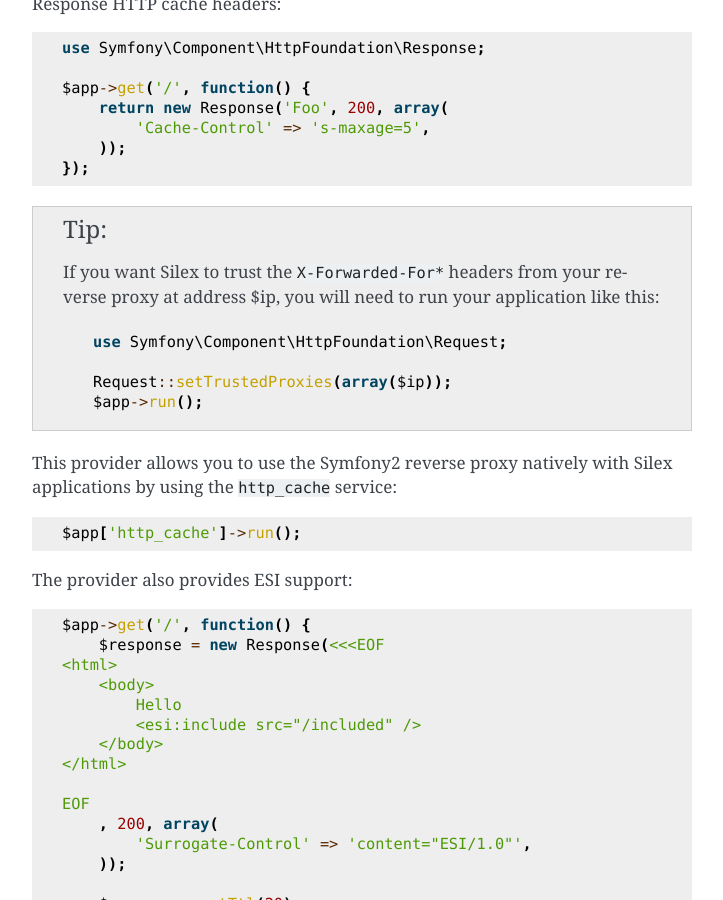
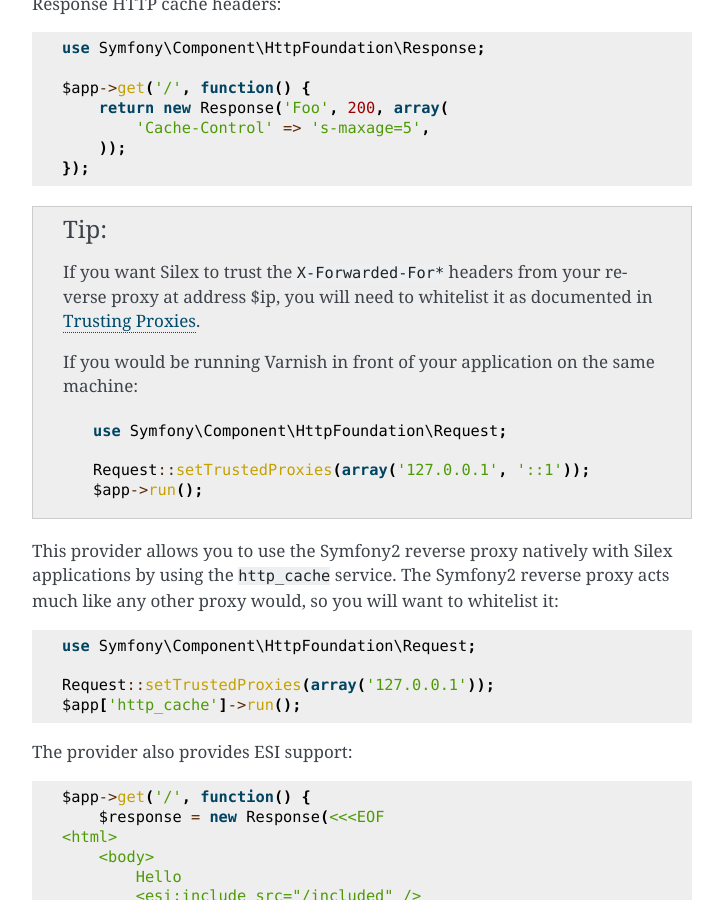
Before and after one commit to silexphp/Silex, a Sphinx documentation site: the page built from doc/providers/http_cache.rst, in a window 1280 px wide and 900 px high, scrolled down 765 px. Shown: the whole window, without its empty margins (388-1111 px from the left). Built offline with Sphinx 7.4.7, drawn with Linux system fonts in a browser that asks for light colours.

Commit message:
Update http_cache.rst - hint at whitelisting 127.0.0.1 if using HTTP Cache solution

```diff
--- a/doc/providers/http_cache.rst
+++ b/doc/providers/http_cache.rst
@@ -54,17 +54,28 @@
 .. tip::
 
     If you want Silex to trust the ``X-Forwarded-For*`` headers from your
-    reverse proxy at address $ip, you will need to run your application like
-    this::
+    reverse proxy at address $ip, you will need to whitelist it as documented
+    in `Trusting Proxies
+    <http://symfony.com/doc/current/components/http_foundation/trusting_proxies.html>`_.
+
+    If you would be running Varnish in front of your application on the same machine:
+
+    .. code-block:: php
 
         use Symfony\Component\HttpFoundation\Request;
 
-        Request::setTrustedProxies(array($ip));
+        Request::setTrustedProxies(array('127.0.0.1', '::1'));
         $app->run();
 
 This provider allows you to use the Symfony2 reverse proxy natively with
-Silex applications by using the ``http_cache`` service::
+Silex applications by using the ``http_cache`` service. The Symfony2 reverse proxy
+acts much like any other proxy would, so you will want to whitelist it:
 
+.. code-block:: php
+
+    use Symfony\Component\HttpFoundation\Request;
+
+    Request::setTrustedProxies(array('127.0.0.1'));
     $app['http_cache']->run();
 
 The provider also provides ESI support::
```
